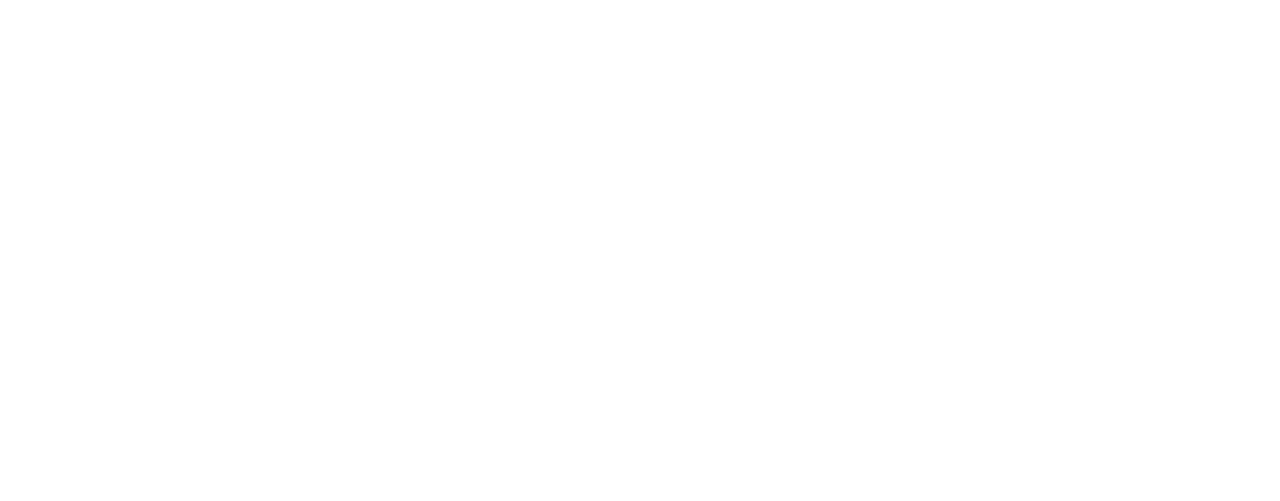
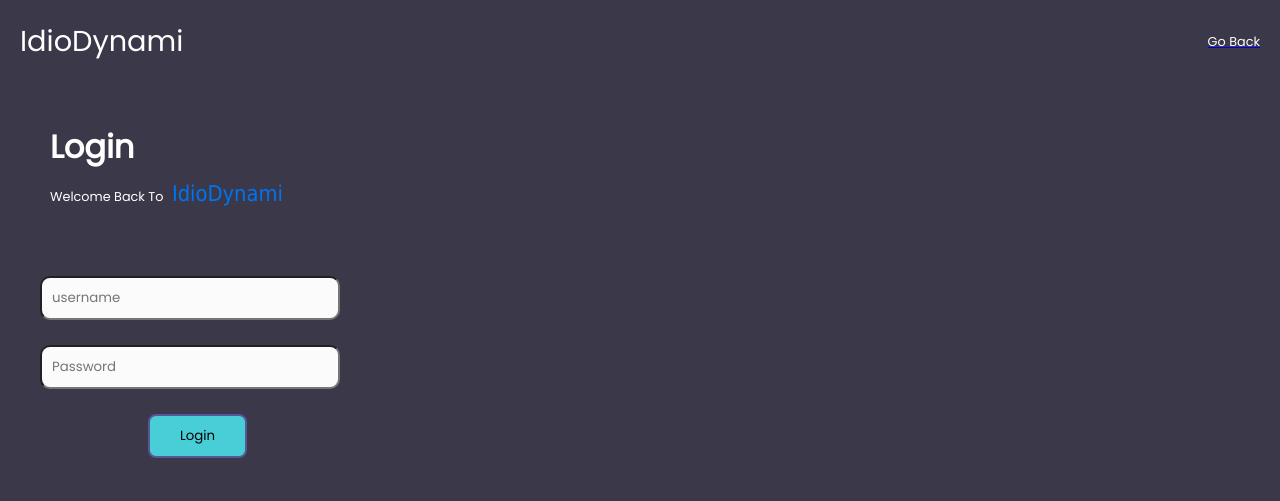
Before and after one commit to theonevo/IdioDynami, a plain HTML site: page web-frontend/signupandlogin-page/login.html in a window 1280 px wide. Drawn offline with Linux system fonts and the light colour scheme.

Commit message:
hhalf done

```diff
--- a/web-frontend/signupandlogin-page/login.html
+++ b/web-frontend/signupandlogin-page/login.html
@@ -0,0 +1,41 @@
+<!DOCTYPE html>
+<html lang="en">
+
+<head>
+    <meta charset="UTF_8">
+    <meta http-equiv="X-UA-Compatible" content="IE=edge">
+    <meta name="viewport" content="width=device-width, initial-scale=1.0">
+    <title>Create Account</title>
+    <link rel="stylesheet" href="style.css">
+</head>
+
+<body>
+    <section class="header">
+        <div class="logo">
+            <p>IdioDynami</p>
+        </div>
+        <a href="#"><p>Go Back</p></a>
+    </section>
+
+    <section class="sub-heading">
+        <h3>Login</h3>
+        <p>Welcome Back To <span>IdioDynami</span></p>
+    </section>
+
+    <div id="login-fcont" class="form-container">
+        <div id="login-input" class="form-row" >
+            <div class="form-column">
+                <input type="text" class="form-input" placeholder="username">
+            </div>
+        </div>
+
+            <div id="login-input" class="form-row">
+                <div class="form-column">
+                    <input type="text" class="form-input" placeholder="Password">
+                </div>
+            </div>
+            <div class="form-buttons">
+                <button id="login" onclick="cancel()">Login</button>
+            </div>
+    </div>
+</body>
--- a/web-frontend/signupandlogin-page/style.css
+++ b/web-frontend/signupandlogin-page/style.css
@@ -285,6 +285,13 @@ p {
     margin: 30px;
 }
 
+.sub-heading span{
+    color: #0073F2;
+    font-size: 1.7em;
+    font-family: tahoma;
+    margin-left: 5px;
+}
+
 h3, p {
     margin: 0;
 }
@@ -316,6 +323,13 @@ p {
     margin-bottom: 15px;
 }
 
+.loginform-row{
+    display: flex;
+    justify-content: center;
+    margin-bottom: 15px;
+}
+
+
 .form-column {
     flex: 1;
     margin-right: 15px;
@@ -334,6 +348,9 @@ p {
     background: #FBFBFB;
 }
 
+#login-input{
+    width: 50%;
+}
 
 
 .form-buttons {
@@ -373,3 +390,8 @@ p {
     margin-left: .7em;
     color: #0073F2;
 }
+
+#login{
+    background: #48CED7;
+    margin-left: -285px;
+}
```
